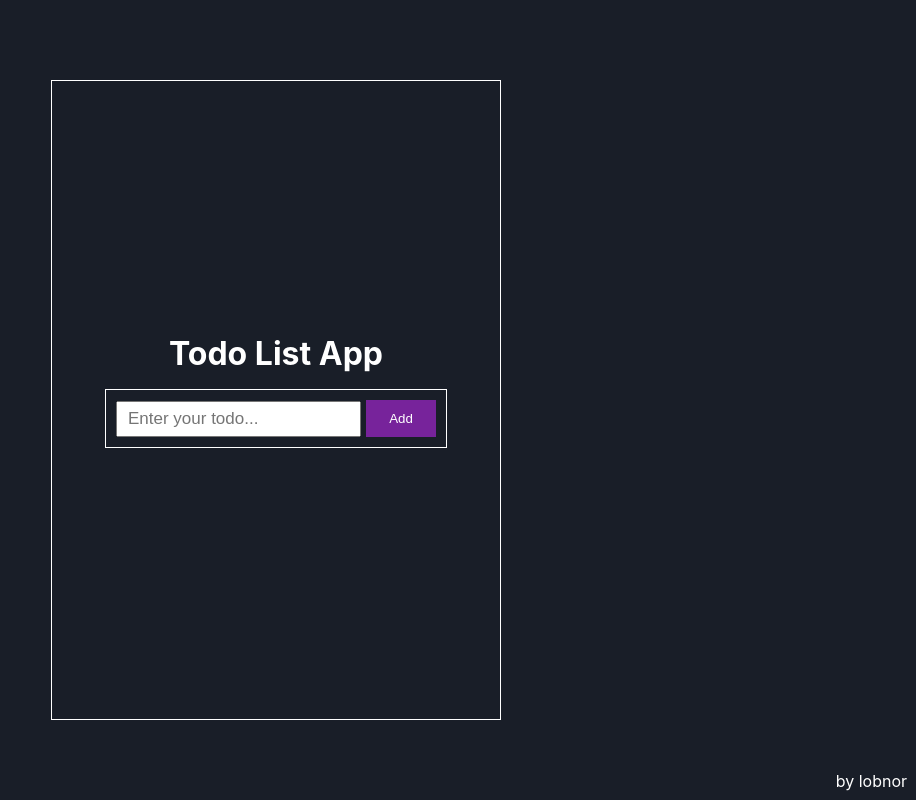
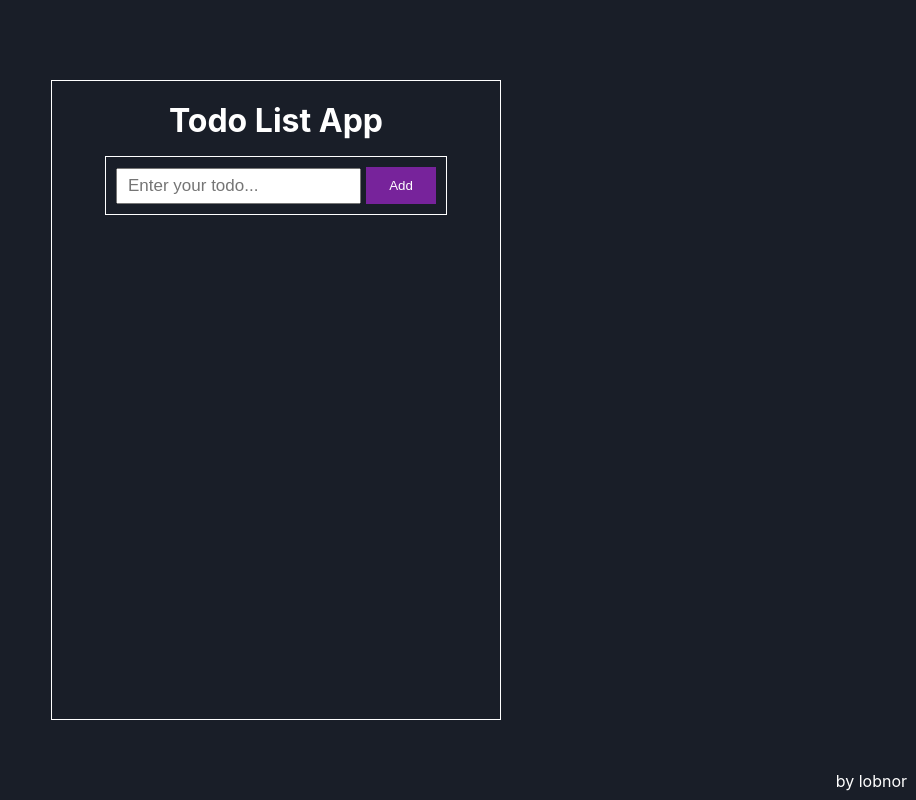
Before and after one commit to lobnor2/react-todo, a React (Create React App) app: page / in a window 1280 px wide. Shown: the whole page, without its empty margins (364-1280 px from the left). Built offline with nearby package versions, Linux system fonts and the light colour scheme.

Commit message:
change some flex in container to add scroll

```diff
--- a/src/App.css
+++ b/src/App.css
@@ -27,7 +27,8 @@
   display: flex;
   flex-direction: column;
   align-items: center;
-  justify-content: center;
+  justify-content: flex-start;
+  overflow-y: scroll;
 }
 .todoform {
   border: 1px solid white;
```
